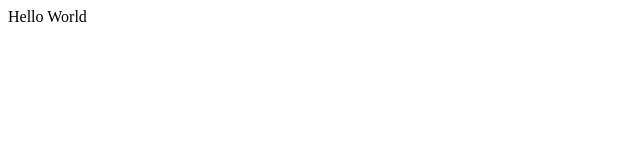
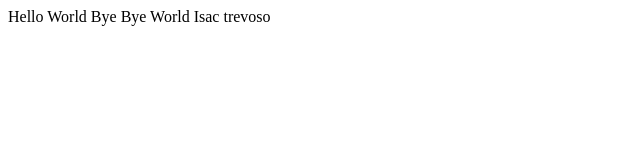
Before and after one commit to IsacLopes666/Primeira-pagina, a plain HTML site: page index.html in a window 1280 px wide. Shown: the whole page, without its empty margins (0-640 px from the left). Drawn offline with Linux system fonts and the light colour scheme.

Commit message:
adicionei bye bye isac

```diff
--- a/index.html
+++ b/index.html
@@ -7,5 +7,6 @@
 </head>
 <body>
     Hello World
+    Bye Bye World Isac trevoso
 </body>
 </html>
```
